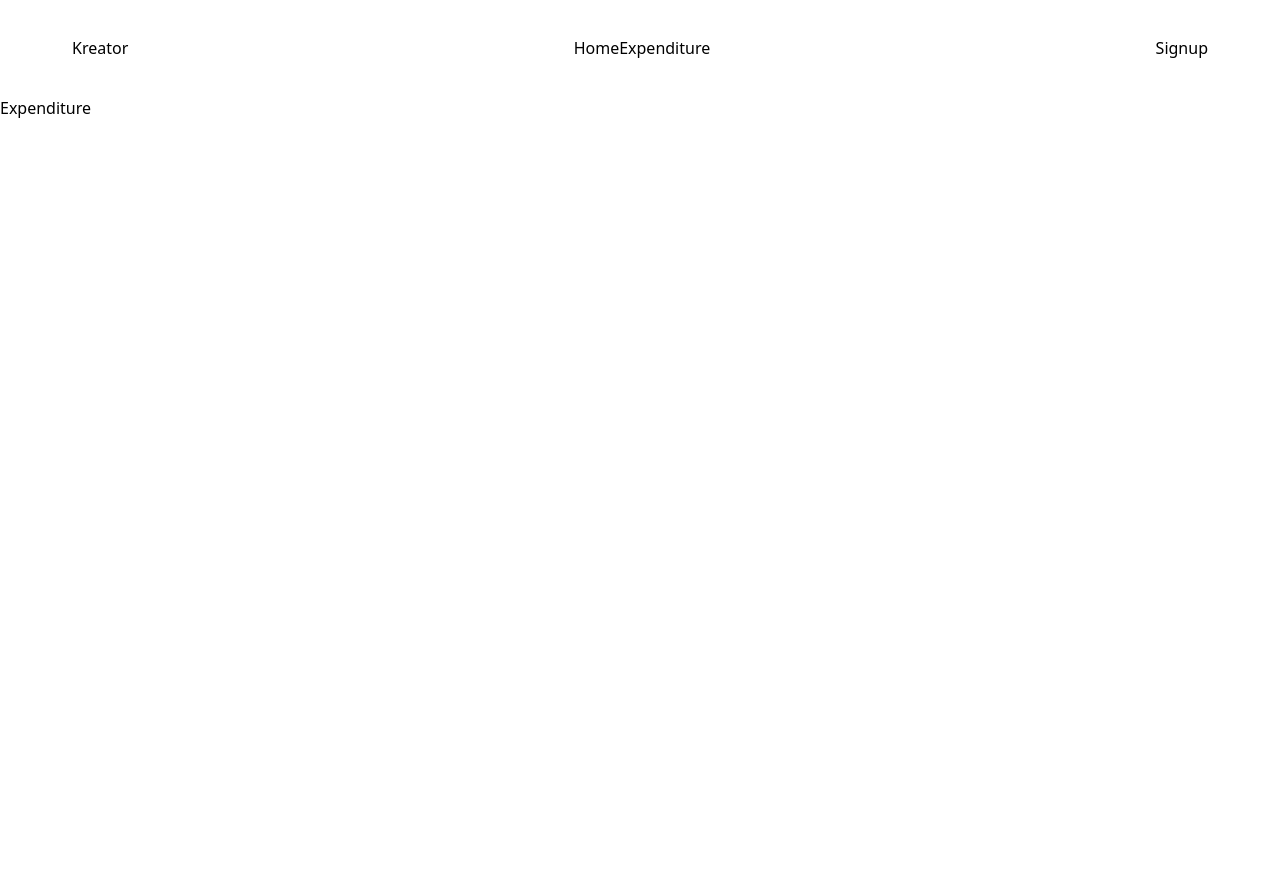
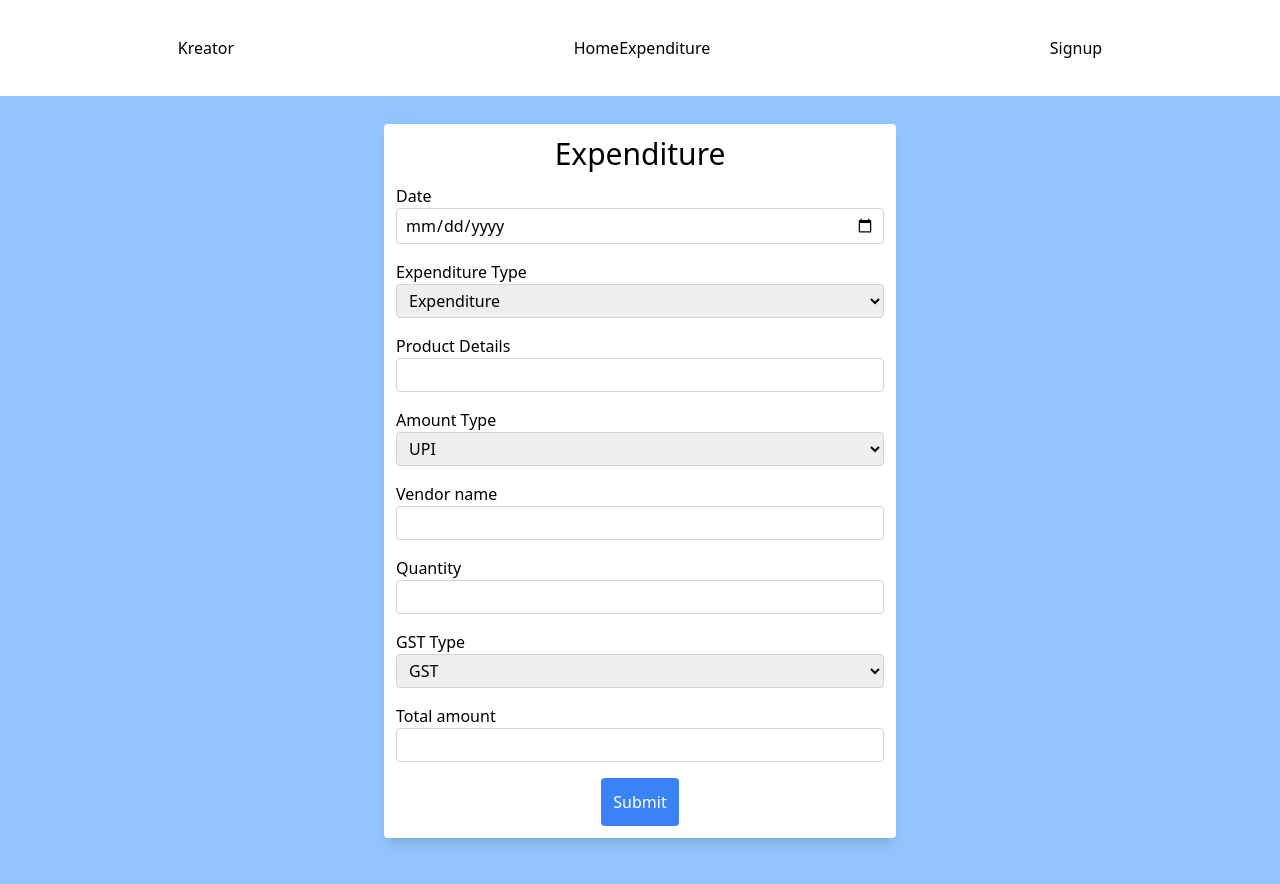
Before and after one commit to v11run/expenses_kreator, a React (Create React App) app: page /expenditure in a window 1280 px wide. Shown: the top 884 px of the page. Before the commit the page ends 800 px from the top, so only its background shows below. Built offline with nearby package versions, Linux system fonts and the light colour scheme.

Commit message:
form validation done

```diff
--- a/package.json
+++ b/package.json
@@ -6,11 +6,14 @@
     "@testing-library/jest-dom": "^5.16.5",
     "@testing-library/react": "^13.4.0",
     "@testing-library/user-event": "^13.5.0",
+    "formik": "^2.2.9",
     "react": "^18.2.0",
+    "react-datepicker": "^4.10.0",
     "react-dom": "^18.2.0",
     "react-router-dom": "^6.8.2",
     "react-scripts": "5.0.1",
-    "web-vitals": "^2.1.4"
+    "web-vitals": "^2.1.4",
+    "yup": "^1.0.2"
   },
   "scripts": {
     "start": "react-scripts start",
--- /dev/null
+++ b/src/components/Date.js
@@ -0,0 +1,23 @@
+import React, { useRef, useState } from 'react';
+
+const DatePicker = () => {
+  const [date, setDate] = useState('');
+  const dateInputRef = useRef(null);
+
+  const handleChange = (e) => {
+    setDate(e.target.value);
+  };
+
+  return (
+    <div>
+      <input
+        type="date"
+        onChange={handleChange}
+        ref={dateInputRef}
+      />
+
+    </div>
+  );
+};
+
+export default DatePicker;
--- a/src/components/Navbar.js
+++ b/src/components/Navbar.js
@@ -12,13 +12,13 @@ function Navbar() {
   };
 
   return (
-    <nav className=' h-auto md:h-24 p-2 bg-white-200 max-w-6xl mx-auto flex justify-between md:items-center'>
+    <nav className=' h-auto md:h-24 p-2 bg-white-200  mx-auto flex justify-around md:items-center'>
       <Link to='/'>
         <h1>Kreator</h1>
       </Link>
       <div
         className={
-          togglerNav ? 'flex flex-col gap-4 md:inline' : 'hidden md:inline'
+          togglerNav ? 'flex flex-col p-4 gap-4 md:inline' : 'hidden md:inline'
         }
       >
         <NavLink className='nav-link' onClick={clickHandler} to='/'>
--- a/src/pages/Expenditure.js
+++ b/src/pages/Expenditure.js
@@ -1,6 +1,123 @@
+import { useFormik } from 'formik';
+
+
+
+const expenditureType=["Expenditure","Monthly salary"]
+const amountType=["UPI","Cash","Credit/Debit"]
+const gstType=["GST","NON-GST"]
 export default function Expenditure(){
+    const formik = useFormik({
+        initialValues: {
+          date: '',
+          expenditureType: expenditureType[0],
+          productDetails: '',
+          amountType: amountType[0],
+          vendor:'',
+          quantity:'',
+          gsttype:gstType[0],
+          totalAmount:''
+        },
+        onSubmit: function (values) {
+            alert(`You are registered! date: ${values.date}. Expenditure: ${values.expenditureType}.
+            totalAmount: ${values.amount}`);
+        }
+      })
 
     return(
-        <h1>Expenditure</h1>
+        <div className="bg-blue-300 min-w-screen min-h-screen overflow-x-hidden">
+      <form onSubmit={formik.handleSubmit} className="max-w-lg mx-auto bg-white rounded shadow-lg mt-7 p-3">
+      <h1 className='text-3xl mb-3 text-center'>Expenditure</h1>
+        <div className='mb-4'>
+          <label for="date">Date</label>
+          <input type="date" name="date" id="date"
+            className={`block w-full rounded border py-1 px-2 ${formik.touched.name && formik.errors.name ? 'border-red-400' : 'border-gray-300'}`}
+            onChange={formik.handleChange} onBlur={formik.handleBlur} value={formik.values.date} />
+          {formik.touched.date && formik.errors.date && (
+            <span className='text-red-400'>{formik.errors.date}</span>
+          )}
+        </div>
+        <div className='mb-4'>
+          <label for="expenditureType">Expenditure Type</label>
+          <select name="expenditureType" id="expenditureType"
+            className={`block w-full rounded border py-1 px-2 ${formik.touched.expenditureType && formik.errors.expenditureType ? 'border-red-400' : 'border-gray-300'}`}
+            onChange={formik.handleChange} onBlur={formik.handleBlur} value={formik.values.expenditureType} >
+            {expenditureType.map((expenditureType, index) => (
+              <option value={expenditureType} key={index}>{expenditureType}</option>
+            ))}
+          </select>
+          {formik.touched.expenditureType && formik.errors.expenditureType && (
+            <span className='text-red-400'>{formik.errors.expenditureType}</span>
+          )}
+        </div>
+        <div className='mb-4'>
+          <label for="productDetails">Product Details</label>
+          <input type="text" name="productDetails" id="productDetails"
+            className={`block w-full rounded border py-1 px-2 ${formik.touched.name && formik.errors.name ? 'border-red-400' : 'border-gray-300'}`}
+            onChange={formik.handleChange} onBlur={formik.handleBlur} value={formik.values.productDetails} />
+          {formik.touched.productDetails && formik.errors.productDetails && (
+            <span className='text-red-400'>{formik.errors.productDetails}</span>
+          )}
+        </div>
+        <div className='mb-4'>
+          <label for="amountType">Amount Type</label>
+          <select name="amountType" id="amountType"
+            className={`block w-full rounded border py-1 px-2 ${formik.touched.amountType && formik.errors.amountType ? 'border-red-400' : 'border-gray-300'}`}
+            onChange={formik.handleChange} onBlur={formik.handleBlur} value={formik.values.amountType} >
+            {amountType.map((amountType, index) => (
+              <option value={amountType} key={index}>{amountType}</option>
+            ))}
+          </select>
+          {formik.touched.expenditureType && formik.errors.expenditureType && (
+            <span className='text-red-400'>{formik.errors.expenditureType}</span>
+          )}
+        </div>
+        <div className='mb-4'>
+          <label for="vendor">Vendor name</label>
+          <input type="text" name="vendor" id="vendor"
+            className={`block w-full rounded border py-1 px-2 ${formik.touched.name && formik.errors.name ? 'border-red-400' : 'border-gray-300'}`}
+            onChange={formik.handleChange} onBlur={formik.handleBlur} value={formik.values.vendor} />
+          {formik.touched.vendor && formik.errors.vendor && (
+            <span className='text-red-400'>{formik.errors.vendor}</span>
+          )}
+        </div>
+        <div className='mb-4'>
+          <label for="quantity">Quantity</label>
+          <input type="number" name="quantity" id="quantity"
+            className={`block w-full rounded border py-1 px-2 ${formik.touched.name && formik.errors.name ? 'border-red-400' : 'border-gray-300'}`}
+            onChange={formik.handleChange} onBlur={formik.handleBlur} value={formik.values.quantity} />
+          {formik.touched.quantity && formik.errors.quantity && (
+            <span className='text-red-400'>{formik.errors.quantity}</span>
+          )}
+        </div>
+        <div className='mb-4'>
+          <label for="gstType">GST Type</label>
+          <select name="gstType" id="gstType"
+            className={`block w-full rounded border py-1 px-2 ${formik.touched.gstType && formik.errors.gstType ? 'border-red-400' : 'border-gray-300'}`}
+            onChange={formik.handleChange} onBlur={formik.handleBlur} value={formik.values.gstType} >
+            {gstType.map((gstType, index) => (
+              <option value={gstType} key={index}>{gstType}</option>
+            ))}
+          </select>
+          {formik.touched.gstType && formik.errors.gstType && (
+            <span className='text-red-400'>{formik.errors.gstType}</span>
+          )}
+        </div>
+
+
+
+        <div className='mb-4'>
+          <label for="amount">Total amount</label>
+          <input type="number" name="amount" id="amount"
+            className={`block w-full rounded border py-1 px-2 ${formik.touched.amount && formik.errors.amount ? 'border-red-400' : 'border-gray-300'}`}
+            onChange={formik.handleChange} onBlur={formik.handleBlur} value={formik.values.amount} />
+          {formik.touched.amount && formik.errors.amount && (
+            <span className='text-red-400'>{formik.errors.amount}</span>
+          )}
+        </div>
+        <div className='text-center'>
+          <button className='bg-blue-500 rounded p-3 text-white' type='submit'>Submit</button>
+        </div>
+      </form>
+    </div>
     )
 }
```
Also changed, not shown: 1 other file (tests, documents, lock files or other folders).
